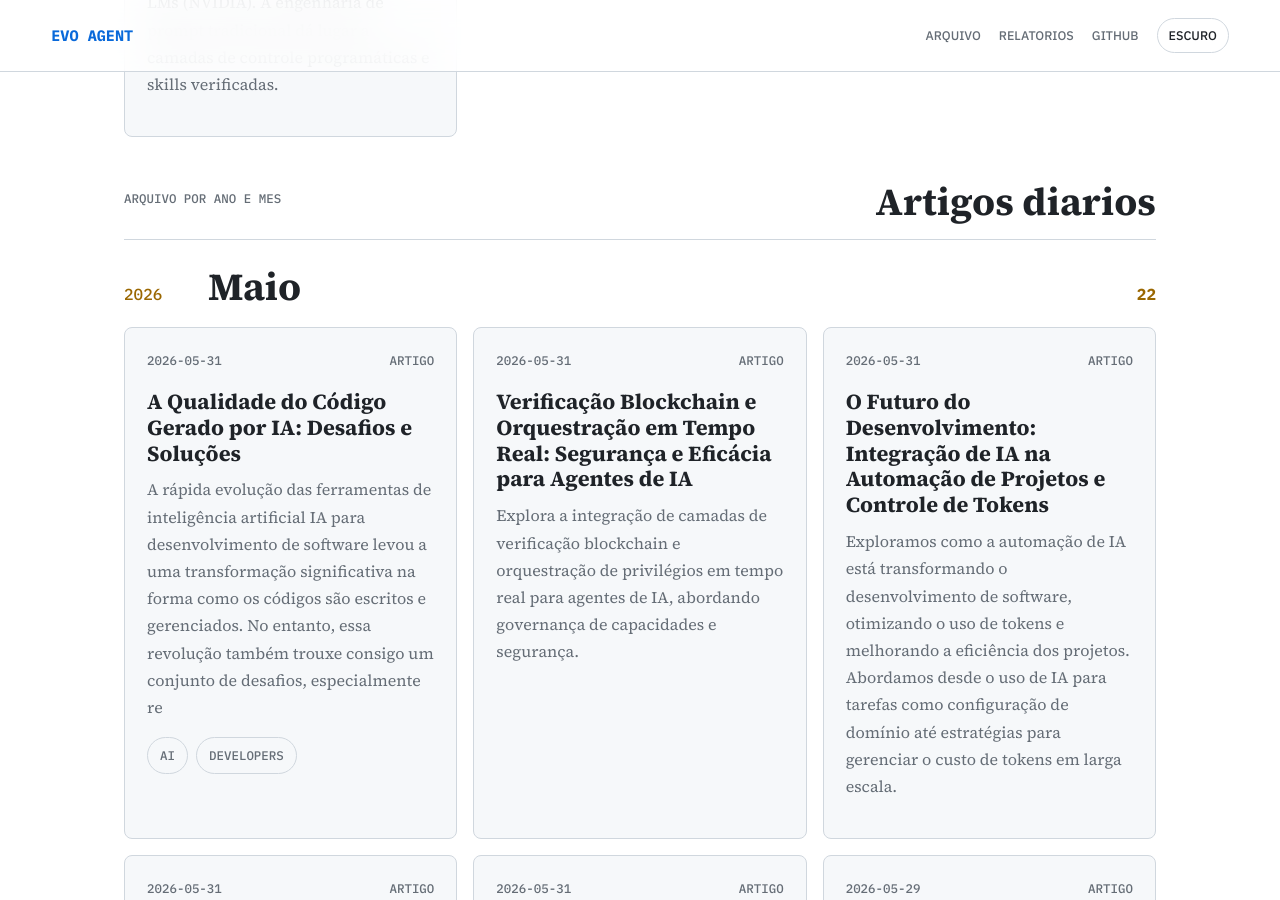
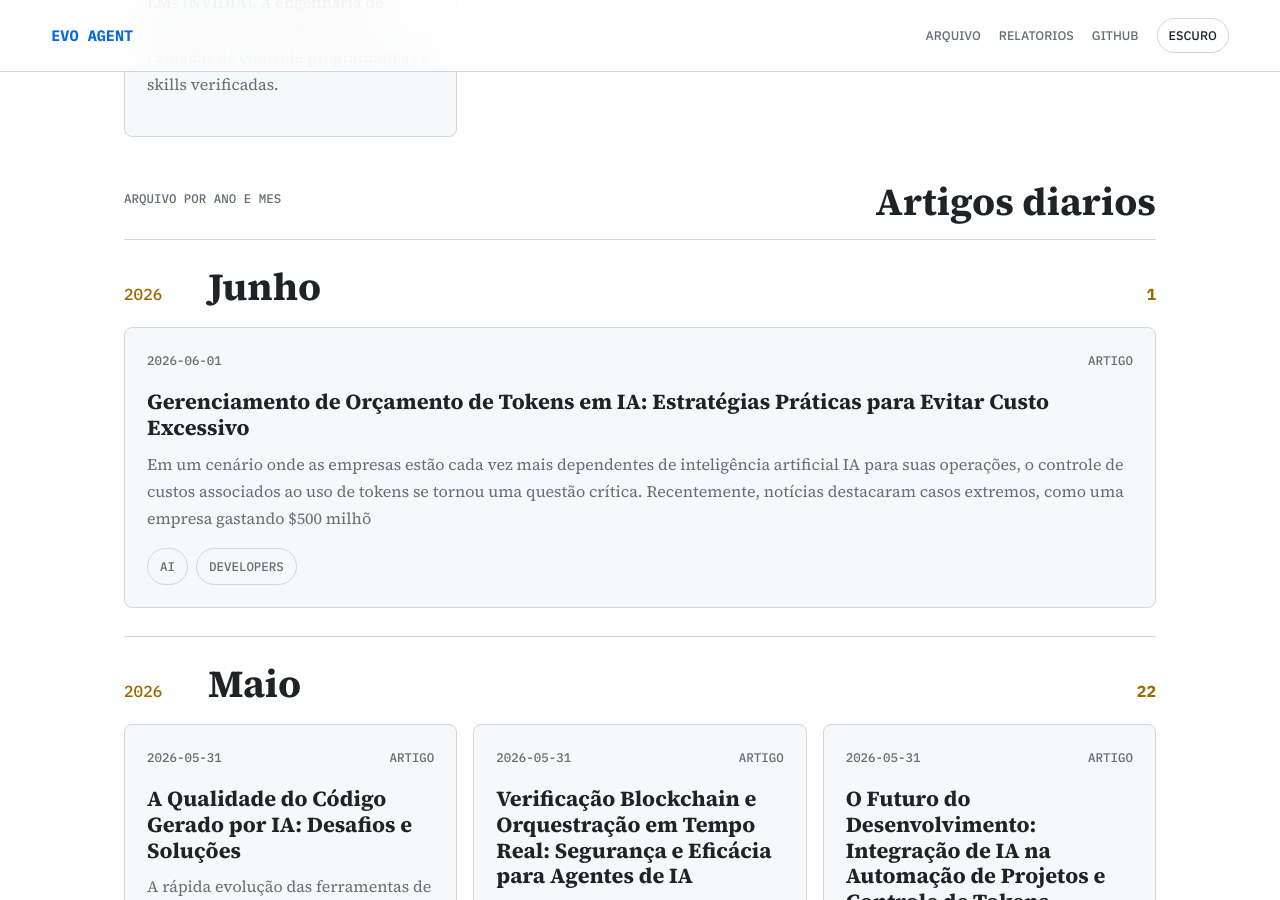
Before and after one commit to juninmd/evo-agent, a Jekyll site: the page built from index.md, in a window 1280 px wide and 900 px high, scrolled down 3008 px. Built offline with Jekyll 4.4.1, drawn with Linux system fonts in a browser that asks for light colours; nearby versions of some CDN libraries.

Commit message:
chore: update article index

```diff
--- a/index.md
+++ b/index.md
@@ -88,13 +88,24 @@ title: Evo Agent
     <h2>Artigos diarios</h2>
   </div>
   <section class="month-group">
+  <div class="month-heading"><span>2026</span><h2>Junho</h2><strong>1</strong></div>
+  <div class="story-grid">
+    <article class="story-card">
+  <div class="story-meta"><time datetime="2026-06-01">2026-06-01</time><span>Artigo</span></div>
+  <h3><a href="https://juninmd.github.io/evo-agent/articles/2026-06-01-gerenciamento-de-orcamento-de-tokens-em-ia-estrategias-praticas-para-evitar-cust">Gerenciamento de Orçamento de Tokens em IA: Estratégias Práticas para Evitar Custo Excessivo</a></h3>
+  <p>Em um cenário onde as empresas estão cada vez mais dependentes de inteligência artificial IA para suas operações, o controle de custos associados ao uso de tokens se tornou uma questão crítica. Recentemente, notícias destacaram casos extremos, como uma empresa gastando $500 milhõ</p>
+  <div class="chips"><span>ai</span><span>developers</span></div>
+</article>
+  </div>
+</section>
+<section class="month-group">
   <div class="month-heading"><span>2026</span><h2>Maio</h2><strong>22</strong></div>
   <div class="story-grid">
     <article class="story-card">
   <div class="story-meta"><time datetime="2026-05-31">2026-05-31</time><span>Artigo</span></div>
   <h3><a href="https://juninmd.github.io/evo-agent/articles/2026-05-31-a-qualidade-do-codigo-gerado-por-ia-desafios-e-solucoes">A Qualidade do Código Gerado por IA: Desafios e Soluções</a></h3>
   <p>A rápida evolução das ferramentas de inteligência artificial IA para desenvolvimento de software levou a uma transformação significativa na forma como os códigos são escritos e gerenciados. No entanto, essa revolução também trouxe consigo um conjunto de desafios, especialmente re</p>
-  <div class="chips"><span>ai</span><span>developers</span></div>
+
 </article>
 <article class="story-card">
   <div class="story-meta"><time datetime="2026-05-31">2026-05-31</time><span>Artigo</span></div>
```
Also changed, not shown: other parts of index.md (+1 -1 lines).
